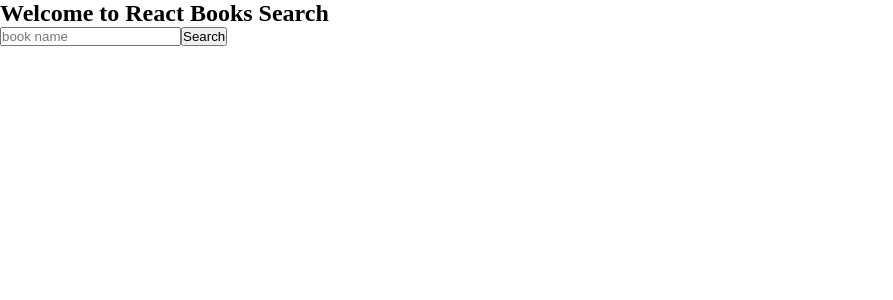
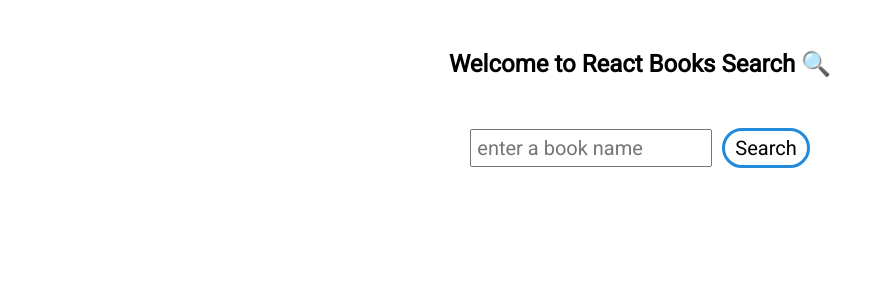
Before and after one commit to AsaraSenaratne/react-book-search, a React (Create React App) app: page / in a window 1280 px wide. Shown: the top 300 px of the page, without its empty margins (0-893 px from the left). Built offline with nearby package versions, Linux system fonts and the light colour scheme.

Commit message:
Loading status added

```diff
--- a/public/index.html
+++ b/public/index.html
@@ -8,6 +8,7 @@
       manifest.json provides metadata used when your web app is added to the
       homescreen on Android. See https://developers.google.com/web/fundamentals/engage-and-retain/web-app-manifest/
     -->
+    <link href="https://fonts.googleapis.com/css?family=Roboto" rel="stylesheet">
     <link rel="manifest" href="%PUBLIC_URL%/manifest.json">
     <link rel="shortcut icon" href="%PUBLIC_URL%/favicon.ico">
     <!--
@@ -19,7 +20,7 @@
       work correctly both with client-side routing and a non-root public URL.
       Learn how to configure a non-root public URL by running `npm run build`.
     -->
-    <title>React App</title>
+    <title>React Movie Search</title>
   </head>
   <body>
     <noscript>
--- a/src/App.js
+++ b/src/App.js
@@ -6,6 +6,7 @@ class App extends Component {
   constructor(){
     super()
     this.state = {
+      loading: false,
       searchText: '',
       searchItemsCount: 10,
       books : []
@@ -29,22 +30,29 @@ class App extends Component {
   }
 
   getBooks(){
+    this.setState({loading:true})
     fetch(this.getQuery())
     .then(res => res.json())
     .then(result => {
-      this.setState({books:result.items})
+      this.setState({books:result.items || []})
+      this.setState({loading:false})
     })
   }
   render() {
     return (
-      <div className="App">
-        <div className="App-header">
-          <h2>Welcome to React Books Search</h2>
+      <div>
+        <div className="app-title">
+          <h2>Welcome to React Books Search <span role="img" aria-label="search">🔍</span></h2>
+        </div>
+        <div>
           <SearchBox changeSearchText={this.changeSearchText}
                      searchText={this.state.searchText}
                      getBooks={this.getBooks}/>
 
-          <BooksContainer books={this.state.books} />
+          {this.state.loading
+            ? <div> Loading </div>
+            : <BooksContainer books={this.state.books} />
+          }
         </div>
       </div>
     )
--- a/src/Book.js
+++ b/src/Book.js
@@ -8,7 +8,7 @@ class Book extends Component{
 			<div className="book">
 				<h3> {book.title} </h3>
 				<p> {book.authors ? book.authors.join(',') : '<not provided>'} </p>
-				<img src={book.imageLinks ? book.imageLinks.thumbnail : placeHolder} />
+				<img alt={book.title} src={book.imageLinks ? book.imageLinks.thumbnail : placeHolder} />
 				<p> {book.description ? book.description.substring(0,250) : ''} </p>
 			</div>
 		)
--- a/src/SearchBox.js
+++ b/src/SearchBox.js
@@ -14,10 +14,14 @@ class SearchBox extends Component{
 	}
 	render(){
 		return(
-			<div>
+			<div className="search-box">
 				<div>
-					<input onEnter={this.props.getBooks} placeholder='book name' type='text' onChange={this.changeText} value={this.props.searchText} />
-					<button onClick={this.props.getBooks}> Search </button>
+					<input className="search-box__input"
+						   placeholder='enter a book name'
+						   type='text'
+						   onChange={this.changeText}
+						   value={this.props.searchText} />
+					<button className="search-box__button" onClick={this.props.getBooks}> Search </button>
 				</div>
 			</div>
 		)
--- a/src/index.css
+++ b/src/index.css
@@ -2,10 +2,21 @@
   margin: 0;
   padding: 0;
   box-sizing: border-box;
+  font-family: 'Roboto', Helvetica, Arial, Sans-Serif;
+}
+
+.app-title{
+	margin-bottom: 50px;
+	margin-top: 50px;
+}
+
+.app-title h2{
+	text-align: center;
 }
 
 .books-container{
 	width:80%;
+	margin: 0 auto;
 	display:flex;
 	justify-content: space-between;
 	flex-flow: row wrap;
@@ -22,3 +33,29 @@
 	overflow-y: scroll;
 	margin-bottom: 10px;
 }
+
+
+.search-box{
+	display:flex;
+	justify-content: center;
+	margin-bottom: 20px;
+}
+
+.search-box__input{
+	font-size: 20px;
+	padding: 5px;
+	margin-right: 10px;
+}
+
+.search-box__button{
+	font-size: 20px;
+	color:black;
+	padding: 5px 10px;
+	background-color: white;
+	border: 3px solid #218ADB;
+	border-radius: 25px;
+}
+
+.search-box__button:focus{
+	outline: none;
+}
```
